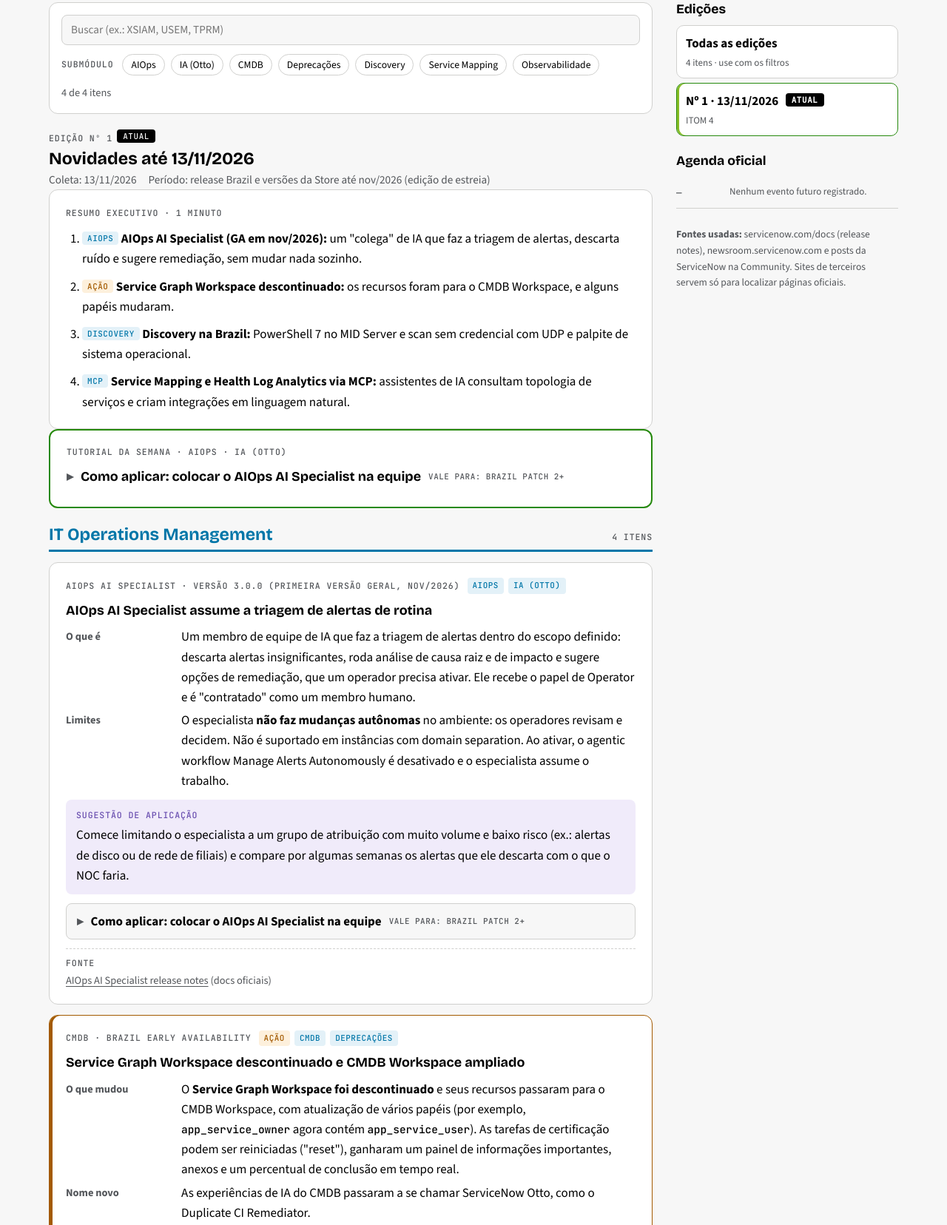
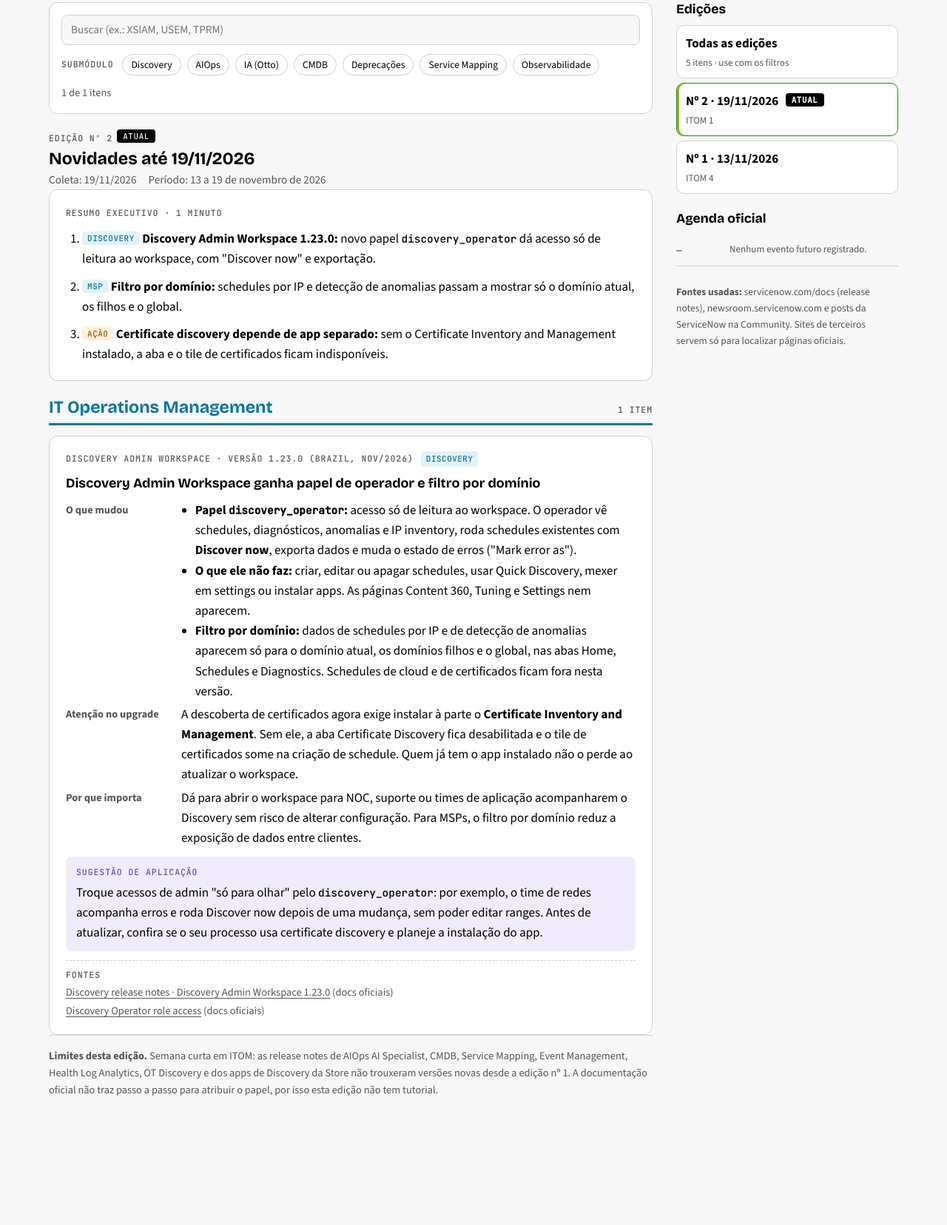
Before and after one commit to radar-snow/radar-snow.github.io, a plain HTML site: page itom/index.html in a window 1280 px wide. Shown: the part 319-1975 px from the top of the page at 74% size. After the commit the page ends 1868 px from the top, so only its background shows below. Drawn offline with nearby package versions, Linux system fonts and the light colour scheme.

Commit message:
ITOM: edição nº 2 (19/11/2026)
Co-Authored-By: Claude Opus 5.5 <noreply@anthropic.com>

```diff
--- a/itom/editions.js
+++ b/itom/editions.js
@@ -3,6 +3,34 @@ var RN = "https://www.servicenow.com/docs/r/release-notes/";
 var D = "https://www.servicenow.com/docs/r/";
 window.RADAR = {
   editions: [
+    {
+      id: 2,
+      date: "2026-11-19",
+      period: "13 a 19 de novembro de 2026",
+      summary: [
+        { tag: "Discovery", module: "secops", html: "<strong>Discovery Admin Workspace 1.23.0:</strong> novo papel <code>discovery_operator</code> dá acesso só de leitura ao workspace, com \"Discover now\" e exportação." },
+        { tag: "MSP", module: "secops", html: "<strong>Filtro por domínio:</strong> schedules por IP e detecção de anomalias passam a mostrar só o domínio atual, os filhos e o global." },
+        { tag: "ação", module: "warn", html: "<strong>Certificate discovery depende de app separado:</strong> sem o Certificate Inventory and Management instalado, a aba e o tile de certificados ficam indisponíveis." }
+      ],
+      items: [
+        {
+          module: "secops", subs: ["Discovery"],
+          kicker: "Discovery Admin Workspace · versão 1.23.0 (Brazil, nov/2026)",
+          title: "Discovery Admin Workspace ganha papel de operador e filtro por domínio",
+          rows: [
+            ["O que mudou", "<ul><li><strong>Papel <code>discovery_operator</code>:</strong> acesso só de leitura ao workspace. O operador vê schedules, diagnósticos, anomalias e IP inventory, roda schedules existentes com <strong>Discover now</strong>, exporta dados e muda o estado de erros (\"Mark error as\").</li><li><strong>O que ele não faz:</strong> criar, editar ou apagar schedules, usar Quick Discovery, mexer em settings ou instalar apps. As páginas Content 360, Tuning e Settings nem aparecem.</li><li><strong>Filtro por domínio:</strong> dados de schedules por IP e de detecção de anomalias aparecem só para o domínio atual, os domínios filhos e o global, nas abas Home, Schedules e Diagnostics. Schedules de cloud e de certificados ficam fora nesta versão.</li></ul>"],
+            ["Atenção no upgrade", "A descoberta de certificados agora exige instalar à parte o <strong>Certificate Inventory and Management</strong>. Sem ele, a aba Certificate Discovery fica desabilitada e o tile de certificados some na criação de schedule. Quem já tem o app instalado não o perde ao atualizar o workspace."],
+            ["Por que importa", "Dá para abrir o workspace para NOC, suporte ou times de aplicação acompanharem o Discovery sem risco de alterar configuração. Para MSPs, o filtro por domínio reduz a exposição de dados entre clientes."]
+          ],
+          suggestion: "Troque acessos de admin \"só para olhar\" pelo <code>discovery_operator</code>: por exemplo, o time de redes acompanha erros e roda Discover now depois de uma mudança, sem poder editar ranges. Antes de atualizar, confira se o seu processo usa certificate discovery e planeje a instalação do app.",
+          sources: [
+            { title: "Discovery release notes · Discovery Admin Workspace 1.23.0", url: RN + "discovery-rn.html", note: "docs oficiais" },
+            { title: "Discovery Operator role access", url: D + "it-operations-management/discovery/daw-discovery-operator-access.html", note: "docs oficiais" }
+          ]
+        }
+      ],
+      notes: "Semana curta em ITOM: as release notes de AIOps AI Specialist, CMDB, Service Mapping, Event Management, Health Log Analytics, OT Discovery e dos apps de Discovery da Store não trouxeram versões novas desde a edição nº 1. A documentação oficial não traz passo a passo para atribuir o papel, por isso esta edição não tem tutorial."
+    },
     {
       id: 1,
       date: "2026-11-13",
--- a/itom/index.html
+++ b/itom/index.html
@@ -332,7 +332,7 @@ details.int > summary p{margin:0;color:var(--muted);font-size:.97rem}
   </div>
 </div>
 
-<script src="editions.js?v=bca11454"></script>
+<script src="editions.js?v=993f2dbf"></script>
 <script>
 (function(){
   var D = window.RADAR || {editions:[],events:[]};
```
Also changed, not shown: index.html (+1 -1 lines).
